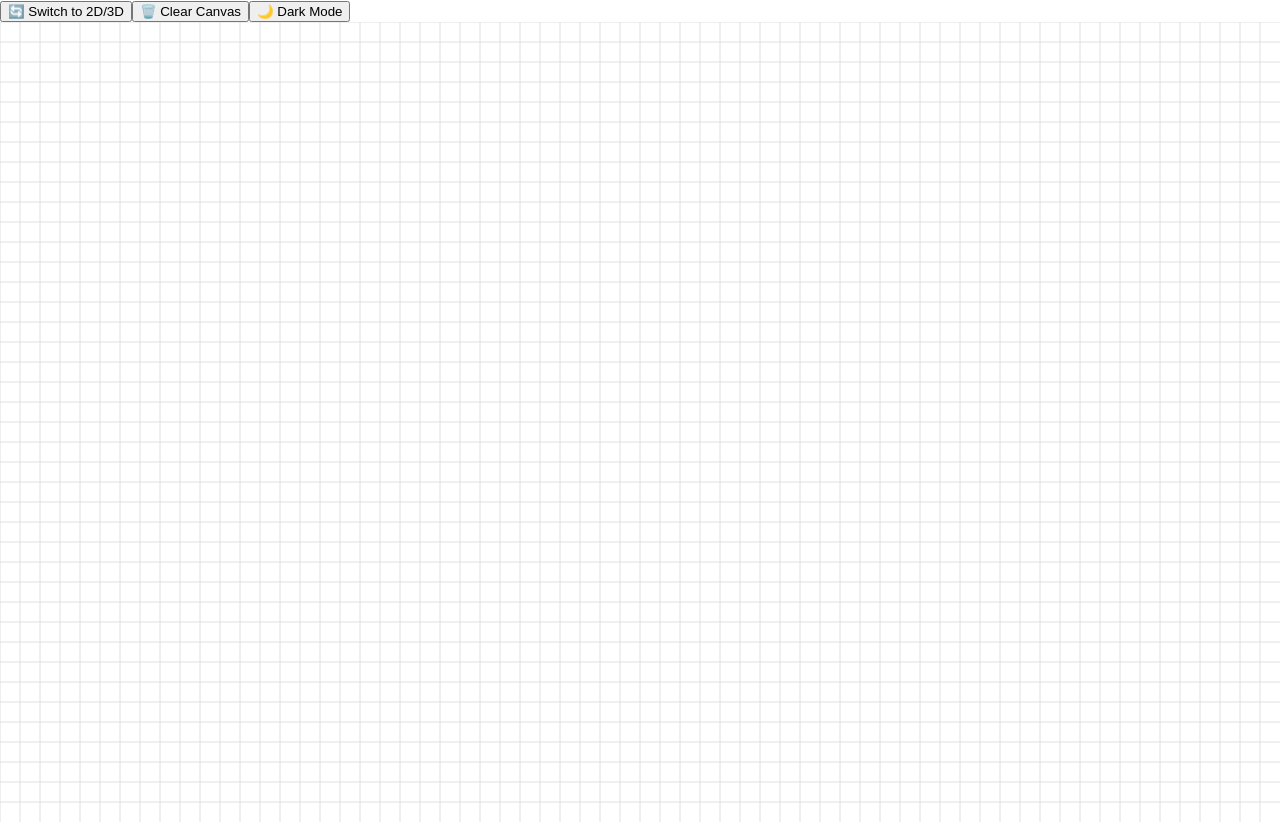
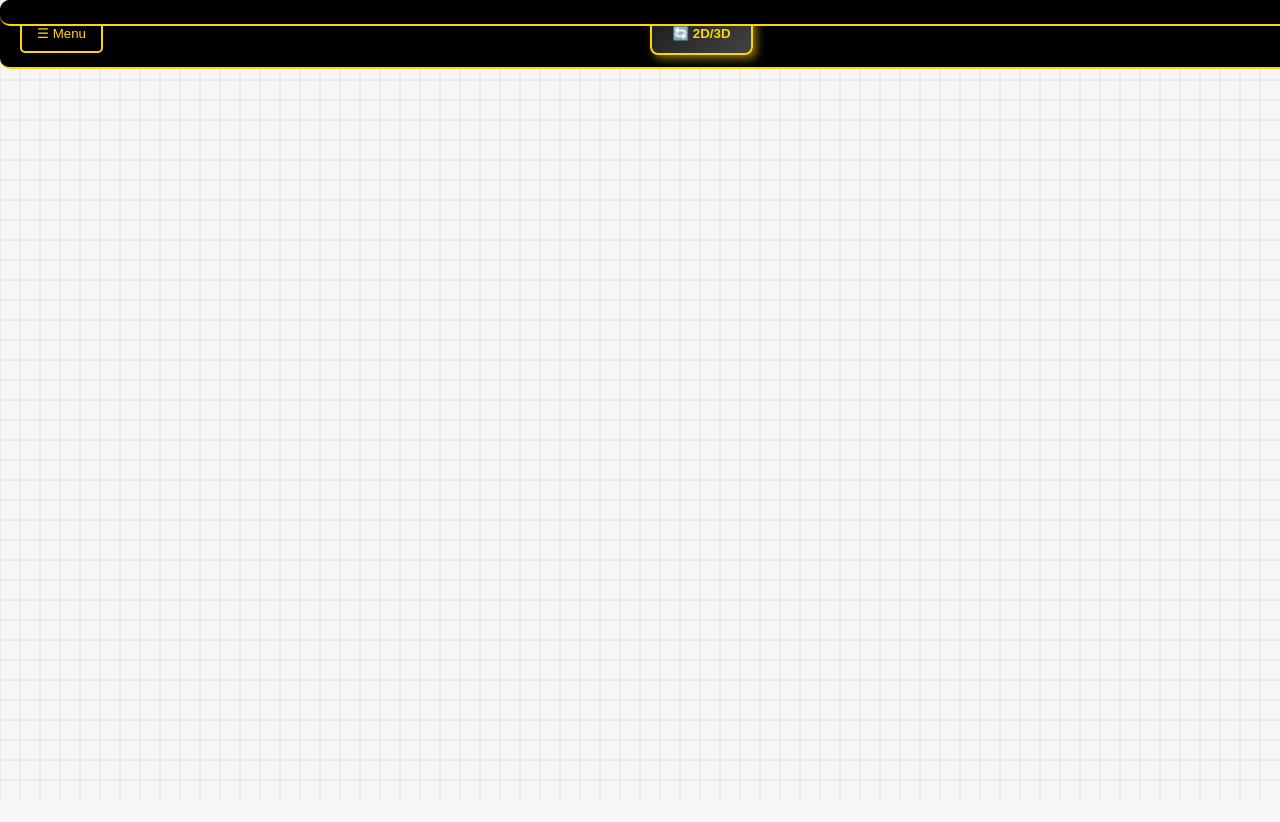
Before and after one commit to Kiru1288/3D-Modeler, a React (Create React App) app: page / in a window 1280 px wide. After the commit the page ends 800 px from the top, so only its background shows below. Built offline with nearby package versions, Linux system fonts and the light colour scheme; a web font is replaced by a local one.

Commit message:
UI update with the buttons

```diff
--- a/src/App.css
+++ b/src/App.css
@@ -1,69 +1,133 @@
-.App {
-  text-align: center;
+:root {
+  --background-light: #f7f7f7;
+  --background-dark: #1e1e1e;
+  --text-light: #333;
+  --text-dark: #fff;
+  --primary-color: gold;
+  --accent-color: #ff7f50;
 }
 
-.App-logo {
-  height: 40vmin;
-  pointer-events: none;
+body {
+  background-color: var(--background-light);
+  color: var(--text-light);
+  font-family: 'Arial', sans-serif;
+  transition: background 0.5s ease-in-out, color 0.5s ease-in-out;
 }
 
-@media (prefers-reduced-motion: no-preference) {
-  .App-logo {
-    animation: App-logo-spin infinite 20s linear;
-  }
+body.dark-mode {
+  background-color: var(--background-dark);
+  color: var(--text-dark);
 }
 
-.App-header {
-  background-color: #282c34;
-  min-height: 100vh;
-  display: flex;
-  flex-direction: column;
-  align-items: center;
-  justify-content: center;
-  font-size: calc(10px + 2vmin);
-  color: white;
-}
-
-.App-link {
-  color: #61dafb;
-}
-
-@keyframes App-logo-spin {
-  from {
-    transform: rotate(0deg);
-  }
-  to {
-    transform: rotate(360deg);
-  }
-}
-
-/* Global Styles */
-body.dark-mode {
-  background-color: #121212;
-  color: white;
+.glassmorphism {
+  backdrop-filter: blur(10px);
+  background: rgba(255, 255, 255, 0.1);
+  border: 1px solid rgba(255, 215, 0, 0.2);
+  border-radius: 10px;
+  padding: 15px;
 }
 
 .toolbar {
   display: flex;
-  gap: 10px;
-  padding: 10px;
-  background-color: #f4f4f4;
+  justify-content: space-between;
+  align-items: center;
+  padding: 12px 20px;
+  background-color: black;
+  border-bottom: 2px solid gold;
+  border-radius: 10px;
+  width: 100%;
+  position: fixed;
+  top: 0;
+  left: 0;
+  z-index: 9999;
+  transition: all 0.3s ease-in-out;
 }
 
-body.dark-mode .toolbar {
-  background-color: #1e1e1e;
-  color: white;
+.center-btn {
+  flex: 1;
+  display: flex;
+  justify-content: center;
 }
 
-button {
-  padding: 8px 12px;
-  border: none;
-  background: #007bff;
-  color: white;
+.menu-toggle {
+  background: black;
+  color: gold;
+  border: 2px solid gold;
+  padding: 10px 15px;
   cursor: pointer;
-  border-radius: 4px;
+  border-radius: 5px;
+  transition: all 0.3s ease-in-out;
 }
 
-button:hover {
-  background: #0056b3;
+.menu-toggle:hover {
+  background: gold;
+  color: black;
 }
+
+.menu-content {
+  display: none;
+  position: absolute;
+  top: 50px;
+  left: 10px;
+  background: rgba(0, 0, 0, 0.9);
+  padding: 10px;
+  border-radius: 8px;
+  box-shadow: 0 4px 8px rgba(255, 215, 0, 0.3);
+}
+
+.menu-content.open {
+  display: block;
+  transition: max-height 0.3s ease-out;
+}
+
+.side-buttons {
+  display: flex;
+  gap: 10px;
+}
+
+.primary-btn {
+  background: linear-gradient(145deg, #1a1a1a, #444);
+  color: gold;
+  font-weight: bold;
+  padding: 12px 20px;
+  border-radius: 8px;
+  border: 2px solid gold;
+  box-shadow: 4px 4px 8px rgba(255, 215, 0, 0.5);
+  transition: all 0.3s ease-in-out;
+}
+
+.primary-btn:hover {
+  background: gold;
+  color: black;
+  box-shadow: inset 4px 4px 8px rgba(255, 215, 0, 0.5);
+  transform: scale(1.05);
+}
+
+.button-31 {
+  background: black;
+  color: gold;
+  border-radius: 6px;
+  border: 2px solid gold;
+  font-weight: bold;
+  padding: 10px 15px;
+  transition: all 0.3s ease-in-out;
+}
+
+.button-31:hover {
+  background: gold;
+  color: black;
+  transform: scale(1.05);
+}
+
+::-webkit-scrollbar {
+  width: 10px;
+}
+
+::-webkit-scrollbar-thumb {
+  background: #555;
+  border-radius: 10px;
+}
+
+::-webkit-scrollbar-thumb:hover {
+  background: gold;
+}
--- a/src/App.js
+++ b/src/App.js
@@ -1,5 +1,6 @@
 import React from "react";
 import DrawingBoard from "./Components/DrawingBoard";
+import "./App.css";
 
 function App() {
   return (
--- a/src/Components/ThreeDCanvas.js
+++ b/src/Components/ThreeDCanvas.js
@@ -1,7 +1,7 @@
 import React, { useEffect } from "react";
 import { Canvas } from "@react-three/fiber";
 import { OrbitControls, Edges, Plane, SpotLight, PerspectiveCamera } from "@react-three/drei";
-import * as THREE from "three";
+
 
 // ✅ Wall Component (Ensures Proper Positioning)
 const Wall = ({ x1, y1, x2, y2, height, thickness }) => {
--- a/src/Components/Toolbar.js
+++ b/src/Components/Toolbar.js
@@ -1,29 +1,80 @@
 import React, { useState } from "react";
 
-const Toolbar = ({ onClearCanvas, onSwitchMode }) => {
-  const [isDarkMode, setIsDarkMode] = useState(false);
-
-  const handleClear = () => {
-    if (typeof onClearCanvas !== "function") {
-      console.error("❌ onClearCanvas is not a function");
-      return;
-    }
-
-    if (window.confirm("Are you sure you want to clear the canvas?")) {
-      onClearCanvas();
-    }
-  };
-
-  const toggleDarkMode = () => {
-    setIsDarkMode((prev) => !prev);
-    document.body.classList.toggle("dark-mode");
-  };
+const Toolbar = ({ onClearCanvas, onSwitchMode, onUndo, onRedo, onToggleGrid, onToggleSnap }) => {
+  const [isMenuOpen, setIsMenuOpen] = useState(false);
+  const [gridVisible, setGridVisible] = useState(true);
+  const [snapEnabled, setSnapEnabled] = useState(true);
 
   return (
     <div className="toolbar">
-      <button onClick={onSwitchMode}>🔄 Switch to 2D/3D</button>
-      <button onClick={handleClear}>🗑️ Clear Canvas</button>
-      <button onClick={toggleDarkMode}>{isDarkMode ? "🌞 Light Mode" : "🌙 Dark Mode"}</button>
+      <div className="menu-container">
+        <button className="menu-toggle" onClick={() => setIsMenuOpen(!isMenuOpen)}>☰ Menu</button>
+        <div className={`menu-content ${isMenuOpen ? "open" : ""}`}>
+          <button className="button-31" onClick={() => {
+            setGridVisible(prev => !prev);
+            if (onToggleGrid) {
+              onToggleGrid();
+              console.log("✅ Grid toggled:", gridVisible ? "Hiding Grid" : "Showing Grid");
+            } else {
+              console.error("❌ onToggleGrid is undefined");
+            }
+          }}>
+            {gridVisible ? "Hide Grid" : "Show Grid"}
+          </button>
+
+          <button className="button-31" onClick={() => {
+            setSnapEnabled(prev => !prev);
+            if (onToggleSnap) {
+              onToggleSnap();
+              console.log("✅ Snap toggled:", snapEnabled ? "Disabling Snap" : "Enabling Snap");
+            } else {
+              console.error("❌ onToggleSnap is undefined");
+            }
+          }}>
+            Snap: {snapEnabled ? "ON" : "OFF"}
+          </button>
+
+          <button className="button-31" onClick={() => {
+            if (onUndo) {
+              onUndo();
+              console.log("✅ Undo clicked");
+            } else {
+              console.error("❌ onUndo is undefined");
+            }
+          }}>⏪ Undo</button>
+
+          <button className="button-31" onClick={() => {
+            if (onRedo) {
+              onRedo();
+              console.log("✅ Redo clicked");
+            } else {
+              console.error("❌ onRedo is undefined");
+            }
+          }}>⏩ Redo</button>
+
+          <button className="button-31" onClick={() => {
+            if (onClearCanvas) {
+              onClearCanvas();
+              console.log("✅ Reset clicked");
+            } else {
+              console.error("❌ onClearCanvas is undefined");
+            }
+          }}>🗑️ Reset</button>
+        </div>
+      </div>
+
+      <div className="center-btn">
+        <button className="primary-btn" onClick={() => {
+          if (onSwitchMode) {
+            onSwitchMode();
+            console.log("✅ 2D/3D Toggle clicked");
+          } else {
+            console.error("❌ onSwitchMode is undefined");
+          }
+        }}>
+          🔄 2D/3D
+        </button>
+      </div>
     </div>
   );
 };
--- a/src/Components/TwoDCanvas.js
+++ b/src/Components/TwoDCanvas.js
@@ -1,22 +1,33 @@
 import React, { useRef, useState, useEffect } from "react";
-import { Stage, Layer, Line } from "react-konva";
+import { Stage, Layer, Line, Rect, Text } from "react-konva";
 
 const GRID_SIZE = 20;
-
-const snapToGrid = (value) => Math.round(value / GRID_SIZE) * GRID_SIZE;
+const snapToGrid = (value, enabled) => (enabled ? Math.round(value / GRID_SIZE) * GRID_SIZE : value);
 
 const TwoDCanvas = ({ width, height, settings, onDraw, clearTrigger }) => {
   const [walls, setWalls] = useState([]);
   const [newWall, setNewWall] = useState(null);
+  const [gridVisible, setGridVisible] = useState(true);
+  const [snapEnabled, setSnapEnabled] = useState(true);
+  const [history, setHistory] = useState([]);
+  const [currentStep, setCurrentStep] = useState(-1);
   const stageRef = useRef(null);
 
   useEffect(() => {
-    setWalls([]); // Clear canvas when clearTrigger changes
+    setWalls([]);
+    setHistory([]);
+    setCurrentStep(-1);
   }, [clearTrigger]);
+
+  const saveToHistory = (newWalls) => {
+    const newHistory = [...history.slice(0, currentStep + 1), newWalls];
+    setHistory(newHistory);
+    setCurrentStep(newHistory.length - 1);
+  };
 
   const handleMouseDown = (e) => {
     const pos = e.target.getStage().getPointerPosition();
-    const snappedPos = { x: snapToGrid(pos.x), y: snapToGrid(pos.y) };
+    const snappedPos = { x: snapToGrid(pos.x, snapEnabled), y: snapToGrid(pos.y, snapEnabled) };
 
     if (!newWall) {
       setNewWall({ x1: snappedPos.x, y1: snappedPos.y, x2: snappedPos.x, y2: snappedPos.y });
@@ -26,7 +37,7 @@ const TwoDCanvas = ({ width, height, settings, onDraw, clearTrigger }) => {
   const handleMouseMove = (e) => {
     if (newWall) {
       const pos = e.target.getStage().getPointerPosition();
-      const snappedPos = { x: snapToGrid(pos.x), y: snapToGrid(pos.y) };
+      const snappedPos = { x: snapToGrid(pos.x, snapEnabled), y: snapToGrid(pos.y, snapEnabled) };
       setNewWall({ ...newWall, x2: snappedPos.x, y2: snappedPos.y });
     }
   };
@@ -35,13 +46,38 @@ const TwoDCanvas = ({ width, height, settings, onDraw, clearTrigger }) => {
     if (newWall) {
       const updatedWalls = [...walls, newWall];
       setWalls(updatedWalls);
-      console.log("Walls in 2D:", updatedWalls); // Debug log
+      saveToHistory(updatedWalls);
       onDraw(updatedWalls);
       setNewWall(null);
     }
   };
 
+  const undo = () => {
+    if (currentStep > 0) {
+      setWalls(history[currentStep - 1]);
+      setCurrentStep(currentStep - 1);
+    }
+  };
+
+  const redo = () => {
+    if (currentStep < history.length - 1) {
+      setWalls(history[currentStep + 1]);
+      setCurrentStep(currentStep + 1);
+    }
+  };
+
+  const resetCanvas = () => {
+    setWalls([]);
+    setHistory([]);
+    setCurrentStep(-1);
+  };
+
   return (
+    <div className="canvas-container">
+      <div className="toolbar">
+
+      </div>
+
       <Stage
         width={width}
         height={height}
@@ -52,35 +88,26 @@ const TwoDCanvas = ({ width, height, settings, onDraw, clearTrigger }) => {
         className="bg-gray-200"
       >
         <Layer>
-        {/* Draw Grid */}
-        {Array.from({ length: Math.ceil(width / GRID_SIZE) }).map((_, i) => (
-          <Line
-            key={`v-${i}`}
-            points={[i * GRID_SIZE, 0, i * GRID_SIZE, height]}
-            stroke="#e0e0e0"
-            strokeWidth={1}
-          />
+          {gridVisible &&
+            Array.from({ length: Math.ceil(width / GRID_SIZE) }).map((_, i) => (
+              <Line key={`v-${i}`} points={[i * GRID_SIZE, 0, i * GRID_SIZE, height]} stroke="#e0e0e0" strokeWidth={1} />
             ))}
-        {Array.from({ length: Math.ceil(height / GRID_SIZE) }).map((_, i) => (
-          <Line
-            key={`h-${i}`}
-            points={[0, i * GRID_SIZE, width, i * GRID_SIZE]}
-            stroke="#e0e0e0"
-            strokeWidth={1}
-          />
+          {gridVisible &&
+            Array.from({ length: Math.ceil(height / GRID_SIZE) }).map((_, i) => (
+              <Line key={`h-${i}`} points={[0, i * GRID_SIZE, width, i * GRID_SIZE]} stroke="#e0e0e0" strokeWidth={1} />
             ))}
 
-        {/* Draw Walls */}
           {walls.map((wall, i) => (
             <Line
               key={i}
               points={[wall.x1, wall.y1, wall.x2, wall.y2]}
               stroke="black"
               strokeWidth={4}
+              shadowBlur={5}
+              shadowColor="rgba(0, 0, 0, 0.3)"
             />
           ))}
 
-        {/* Temporary Wall Preview */}
           {newWall && (
             <Line
               points={[newWall.x1, newWall.y1, newWall.x2, newWall.y2]}
@@ -91,6 +118,7 @@ const TwoDCanvas = ({ width, height, settings, onDraw, clearTrigger }) => {
           )}
         </Layer>
       </Stage>
+    </div>
   );
 };
 
```
Also changed, not shown: 3D-Modeler/src/Components/DrawingBoard.js (added, +41 -0 lines). Lines whose indentation alone changed are shown as unchanged.
